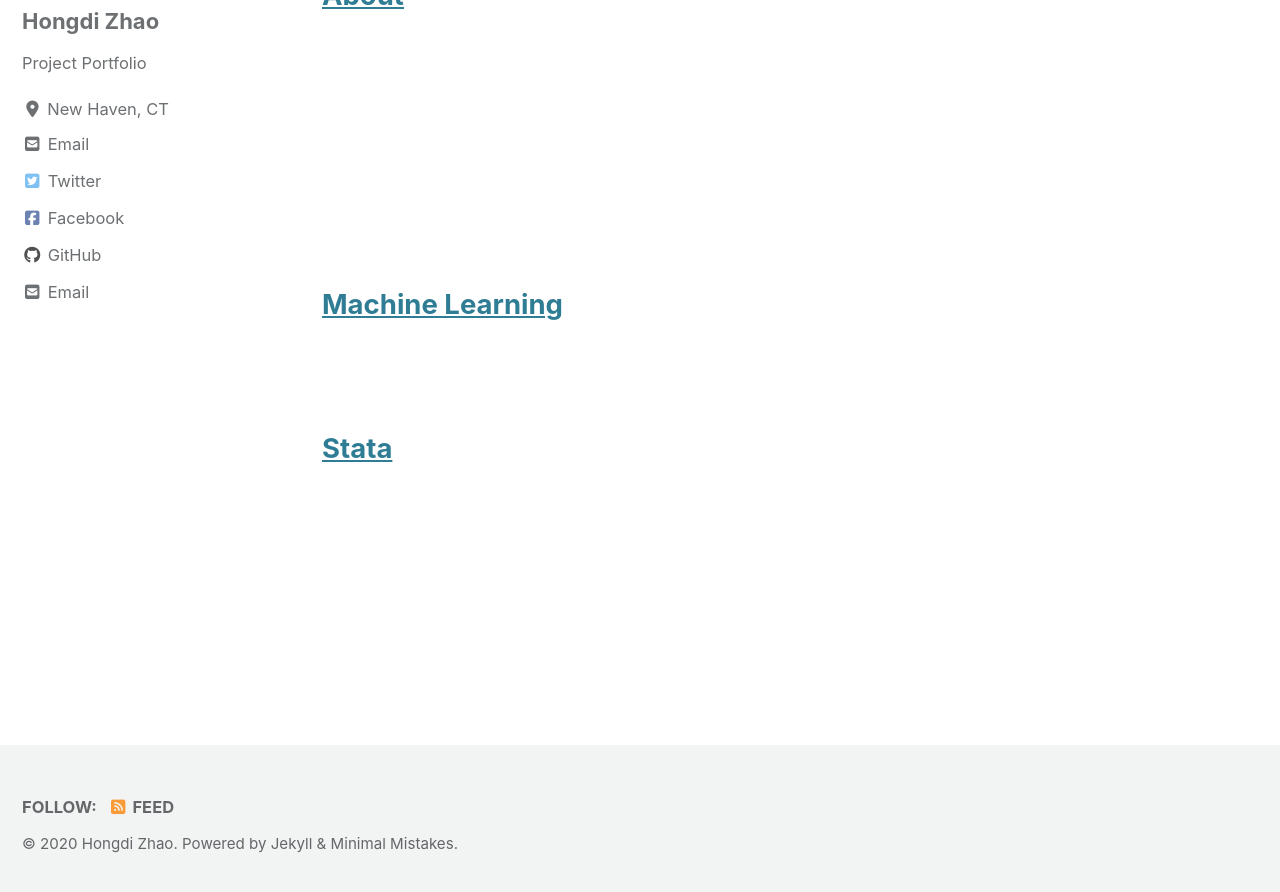
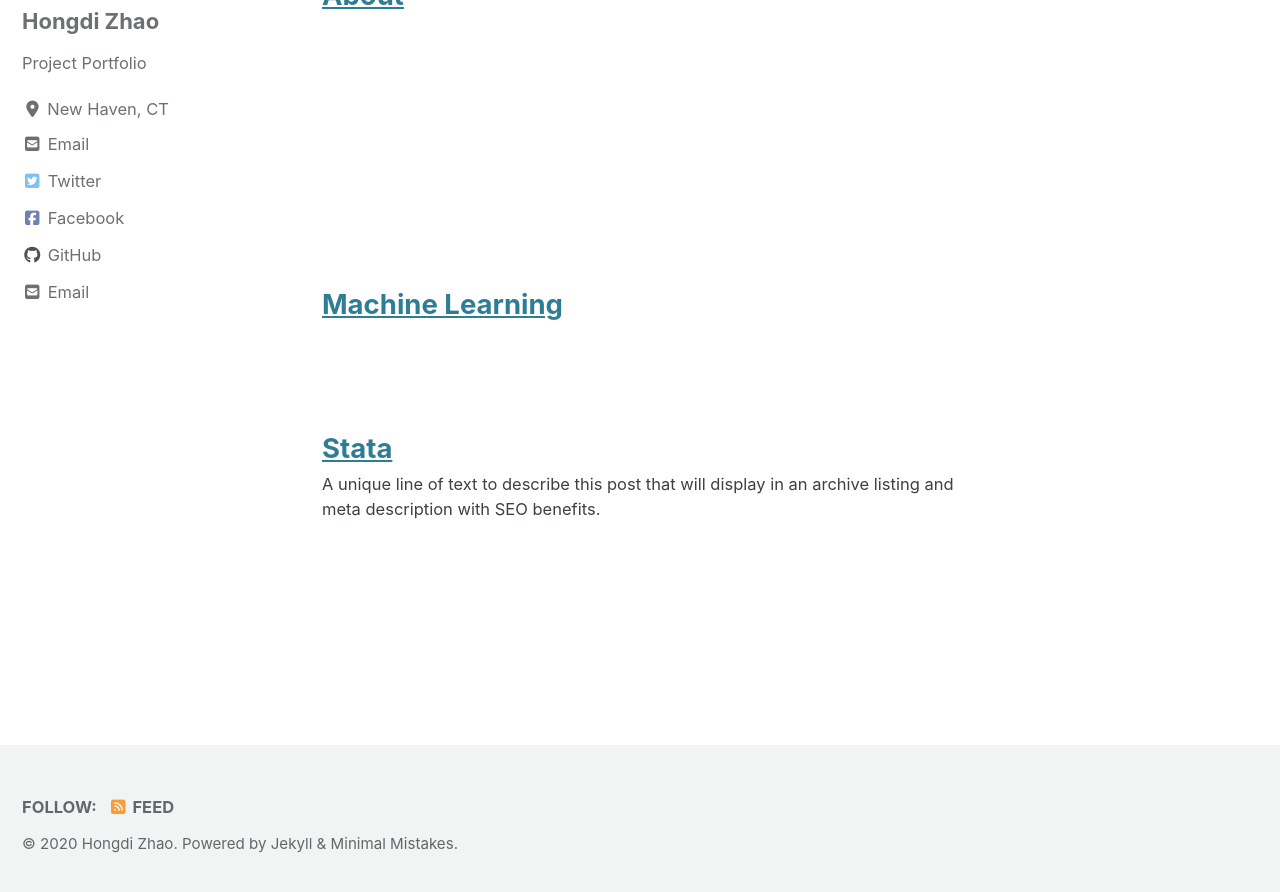
Before and after one commit to alisa0423/hongdi-zhao.github.io, a Jekyll site: the page built from _pages/stata.md, in a window 1280 px wide and 900 px high, scrolled down 222 px. Shown: the top 892 px of the window. Built offline with Jekyll 4.4.1, drawn with Linux system fonts in a browser that asks for light colours; cached includes are drawn as plain includes; nearby versions of some CDN libraries.

Commit message:
test layout

```diff
--- a/_pages/stata.md
+++ b/_pages/stata.md
@@ -3,6 +3,7 @@
 permalink: /stata/
 title: Stata
 author_profile: true
+excerpt: "A unique line of text to describe this post that will display in an archive listing and meta description with SEO benefits."
 ---
 
 
```
